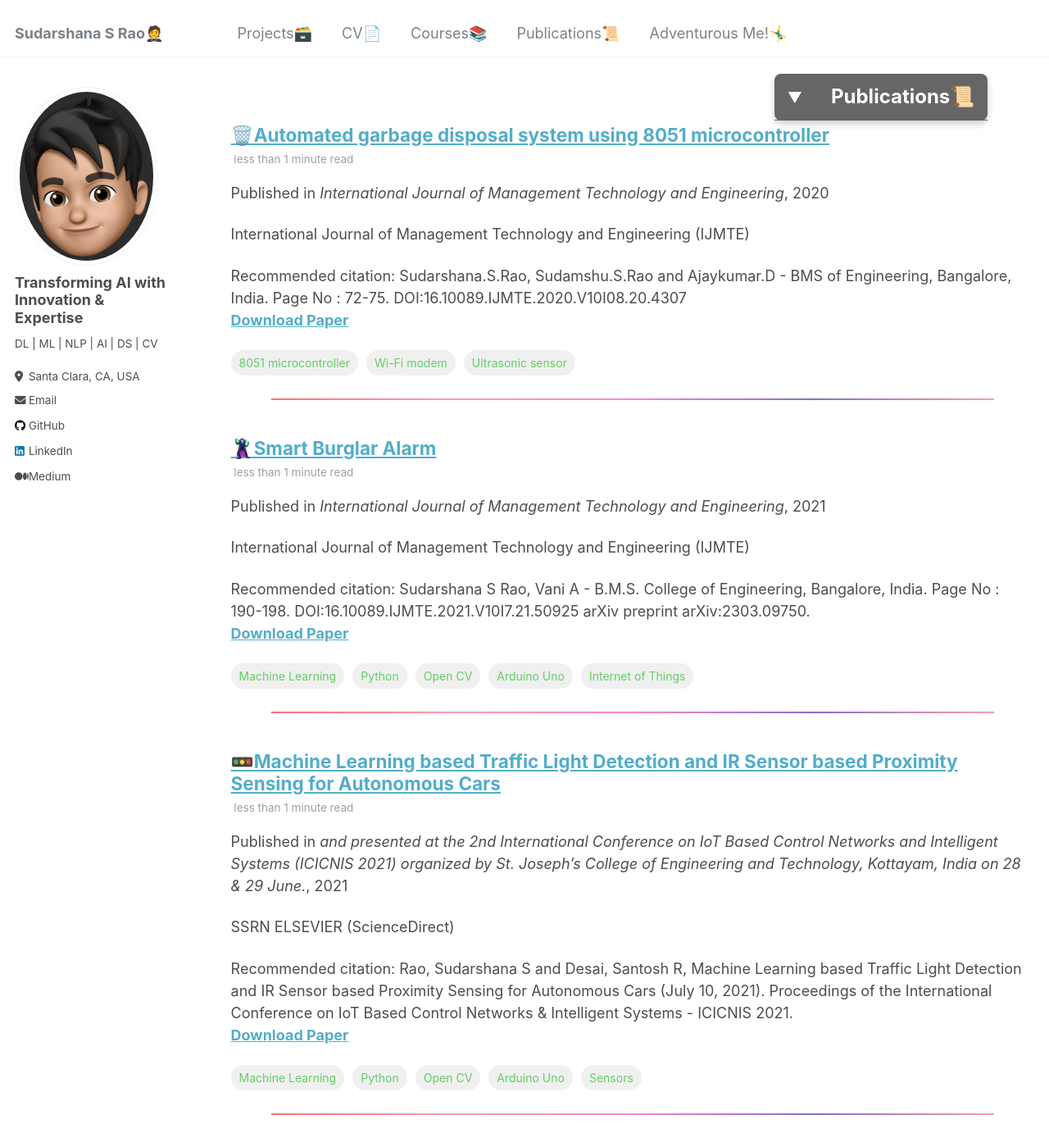
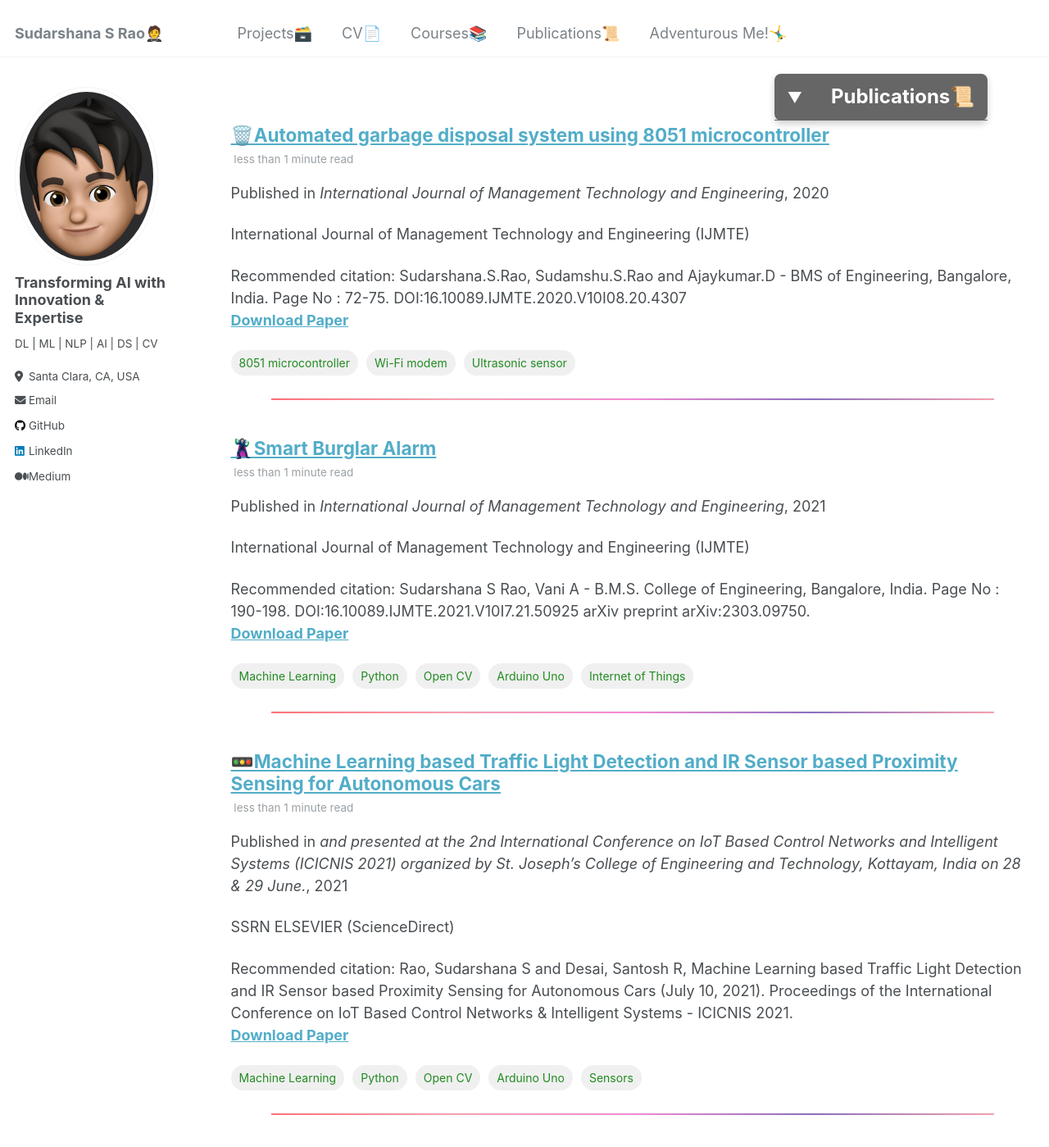
Before and after one commit to SudarshanaSRao/SudarshanaSRao.github.io, a Jekyll site: the page built from _pages/publications.md, in a window 1280 px wide and 1400 px high. Shown: the whole window at 82% size. Built offline with Jekyll 4.4.1, drawn with Linux system fonts in a browser that asks for light colours.

Commit message:
Update archive-single.html

```diff
--- a/_includes/archive-single.html
+++ b/_includes/archive-single.html
@@ -95,7 +95,7 @@
     background-color: #f0f0f0;
     border-radius: 25px; /* Makes it pill-like */
     font-size: 14px;
-    color: #66CD66; /* Tag text color */
+    color: #228B22; /* Tag text color */
     transition: background-color 0.3s; /* Smooth background color change on hover */
   }
   .post-tags li:hover {
```
